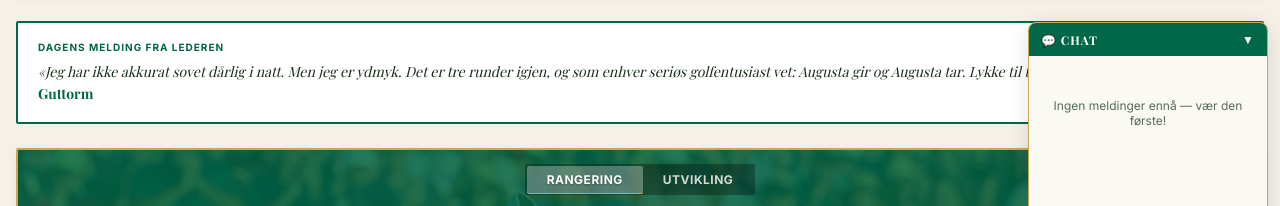
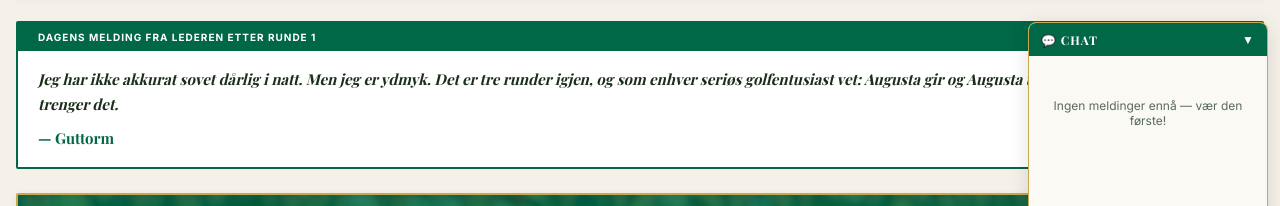
Before and after one commit to haarbye/masters-2026, a plain HTML site: page index.html in a window 1280 px wide. Shown: the part 425-631 px from the top of the page. Drawn offline with nearby package versions, Linux system fonts and the light colour scheme; no server answers.

Commit message:
Restyle leader quote: green header bar, bold italic text, fix typo
Co-Authored-By: Claude Opus 4.6 <noreply@anthropic.com>

```diff
--- a/index.html
+++ b/index.html
@@ -1606,27 +1606,33 @@
       background: #fff;
       border: 2px solid var(--masters-green);
       border-radius: 2px;
-      padding: 16px 20px;
+      padding: 0;
       margin-bottom: var(--section-gap);
-      font-family: 'Playfair Display', Georgia, serif;
-      font-size: 14px;
-      font-style: italic;
-      color: var(--text);
-      line-height: 1.6;
       position: relative;
       animation: fadeSlideIn 0.5s ease;
+      overflow: hidden;
     }
 
     .leader-quote-label {
+      background: var(--masters-green);
+      color: white;
       font-family: 'Inter', sans-serif;
-      font-style: normal;
       font-size: 10px;
       font-weight: 700;
       text-transform: uppercase;
       letter-spacing: 1px;
-      color: var(--masters-green);
-      margin-bottom: 6px;
+      padding: 8px 20px;
       display: block;
+    }
+
+    .leader-quote-text {
+      font-family: 'Playfair Display', Georgia, serif;
+      font-size: 15px;
+      font-style: italic;
+      font-weight: 700;
+      color: var(--text);
+      line-height: 1.7;
+      padding: 16px 20px;
     }
 
     /* ===== ENTRANCE ANIMATIONS ===== */
@@ -2038,8 +2044,11 @@
 
     <!-- Leader quote -->
     <div class="leader-quote">
-      <span class="leader-quote-label">Dagens melding fra lederen</span>
-      &laquo;Jeg har ikke akkurat sovet d&aring;rlig i natt. Men jeg er ydmyk. Det er tre runder igjen, og som enhver seri&oslash;s golfentusiast vet: Augusta gir og Augusta tar. Lykke til til resten... dere trenger det..&raquo; <span style="font-style:normal;font-weight:700;color:var(--masters-green)">&mdash; Guttorm</span>
+      <span class="leader-quote-label">Dagens melding fra lederen etter runde 1</span>
+      <div class="leader-quote-text">
+        Jeg har ikke akkurat sovet d&aring;rlig i natt. Men jeg er ydmyk. Det er tre runder igjen, og som enhver seri&oslash;s golfentusiast vet: Augusta gir og Augusta tar. Lykke til resten... dere trenger det.
+        <span style="font-style:normal;color:var(--masters-green);display:block;margin-top:8px">&mdash; Guttorm</span>
+      </div>
     </div>
 
     <!-- Ranking + Chart swipeable -->
```
